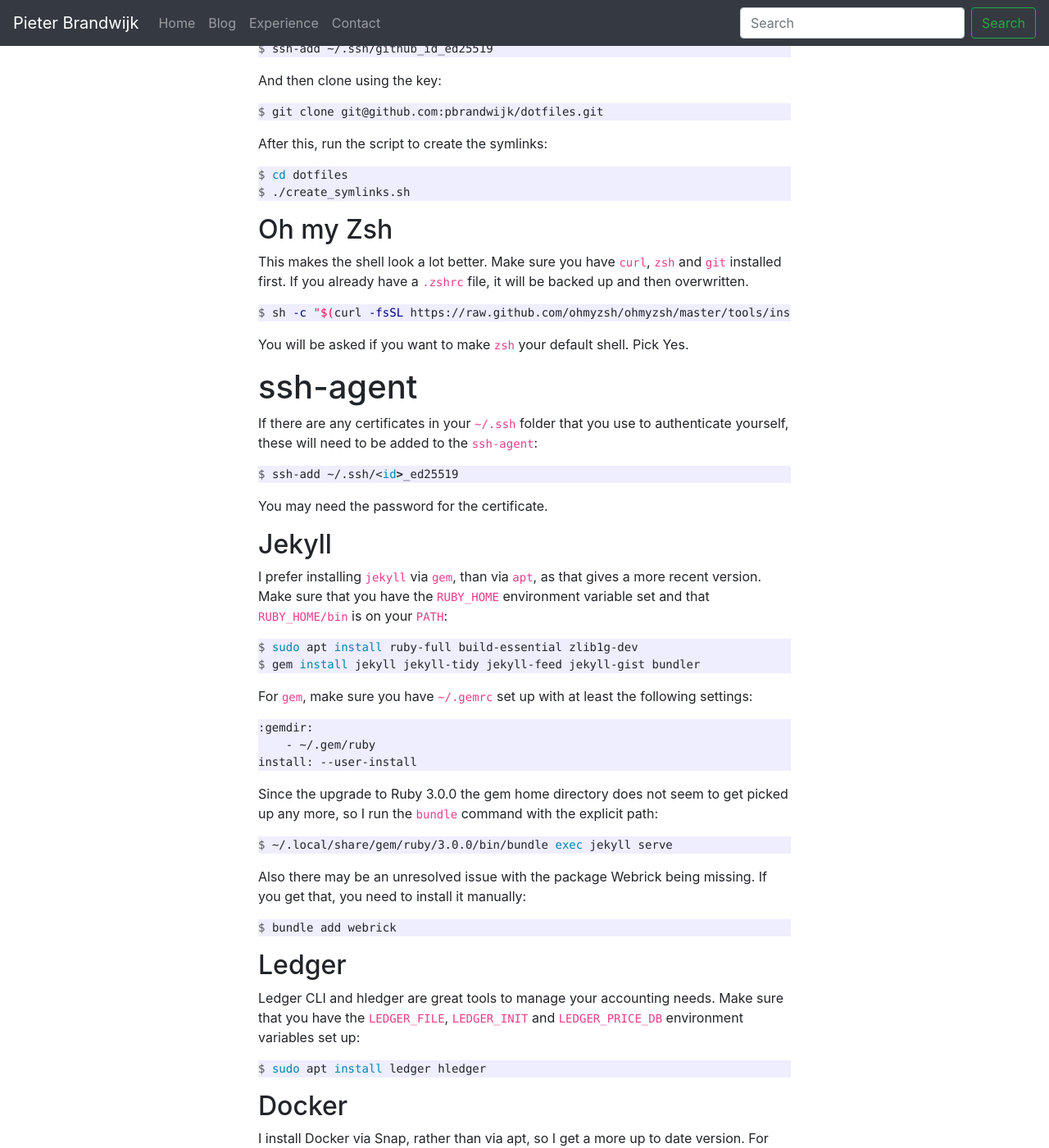
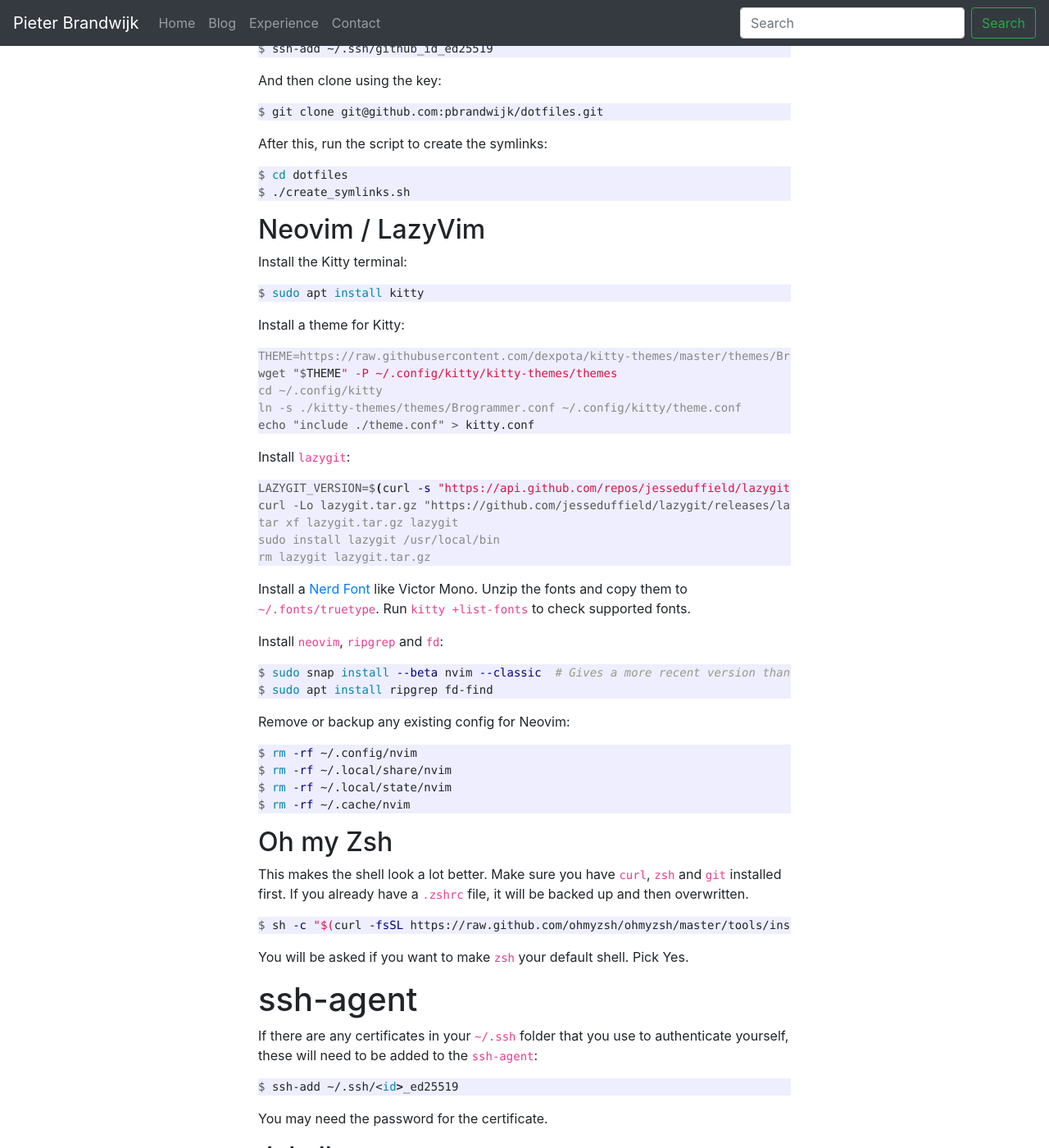
Before and after one commit to pbrandwijk/pbrandwijk.github.io, a Jekyll site: the page built from _posts/2020-07-03-my-initial-ubuntu-setup.md, in a window 1280 px wide and 1400 px high, scrolled down 2699 px. Shown: the whole window at 82% size. Built offline with Jekyll 4.4.1, drawn with Linux system fonts in a browser that asks for light colours; nearby versions of some CDN libraries; comment, search, counter and statistics services are not loaded.

Commit message:
Add LazyVim

````diff
--- a/_posts/2020-07-03-my-initial-ubuntu-setup.md
+++ b/_posts/2020-07-03-my-initial-ubuntu-setup.md
@@ -124,6 +124,46 @@
 ```console
 $ cd dotfiles
 $ ./create_symlinks.sh
+```
+
+## Neovim / LazyVim
+Install the Kitty terminal:
+```console
+$ sudo apt install kitty
+```
+
+Install a theme for Kitty:
+```console
+THEME=https://raw.githubusercontent.com/dexpota/kitty-themes/master/themes/Brogrammer.conf
+wget "$THEME" -P ~/.config/kitty/kitty-themes/themes
+cd ~/.config/kitty
+ln -s ./kitty-themes/themes/Brogrammer.conf ~/.config/kitty/theme.conf
+echo "include ./theme.conf" > kitty.conf
+```
+
+Install `lazygit`:
+```console
+LAZYGIT_VERSION=$(curl -s "https://api.github.com/repos/jesseduffield/lazygit/releases/latest" | grep -Po '"tag_name": "v\K[^"]*')
+curl -Lo lazygit.tar.gz "https://github.com/jesseduffield/lazygit/releases/latest/download/lazygit_${LAZYGIT_VERSION}_Linux_x86_64.tar.gz"
+tar xf lazygit.tar.gz lazygit
+sudo install lazygit /usr/local/bin
+rm lazygit lazygit.tar.gz
+```
+
+Install a [Nerd Font](https://www.nerdfonts.com/) like Victor Mono. Unzip the fonts and copy them to `~/.fonts/truetype`. Run `kitty +list-fonts` to check supported fonts.
+
+Install `neovim`, `ripgrep` and `fd`:
+```console
+$ sudo snap install --beta nvim --classic  # Gives a more recent version than apt
+$ sudo apt install ripgrep fd-find
+```
+
+Remove or backup any existing config for Neovim:
+```console
+$ rm -rf ~/.config/nvim
+$ rm -rf ~/.local/share/nvim
+$ rm -rf ~/.local/state/nvim
+$ rm -rf ~/.cache/nvim
 ```
 
 ## Oh my Zsh
````
